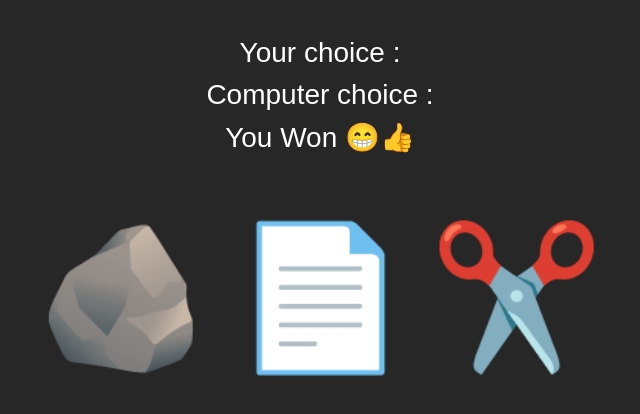
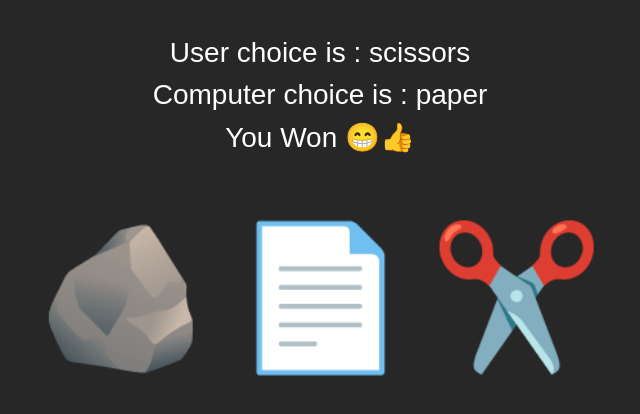
Before and after one commit to vishalbhumkar/rock-paper-scissors, a plain HTML site: page index.html in a window 1280 px wide. Both pictures are taken after a click on the button "✂️". Shown: the part 60-474 px from the top of the page, without its empty margins (320-960 px from the left). Drawn offline with Linux system fonts and the light colour scheme.

Commit message:
Change in JS

```diff
--- a/index.html
+++ b/index.html
@@ -9,8 +9,8 @@
 <body>
     <h1>Rock Paper Scissors</h1>
     <div class="results">
-        <p id="usrChoice">Your choice : Rock</p>
-        <p id="compChoice">Computer choice : Scissors</p>
+        <p id="usrChoice">Your choice : </p>
+        <p id="compChoice">Computer choice : </p>
         <p id="finResult">You won 😁</p>
     </div>
     <div class="choices">
--- a/script.js
+++ b/script.js
@@ -26,8 +26,10 @@ function playGame(userChoice){
     else{
         result = "You Lost 😔👎"
     }
-     usrChoice.textContent = "Your choice : " ,userChoice;
-    compChoice.textContent = "Computer choice : ", computerChoice;
+
+
+     usrChoice.textContent = "User choice is : "+ userChoice;
+    compChoice.textContent =  "Computer choice is : "+ computerChoice;
     finResult.textContent = result;
 
 }
```
